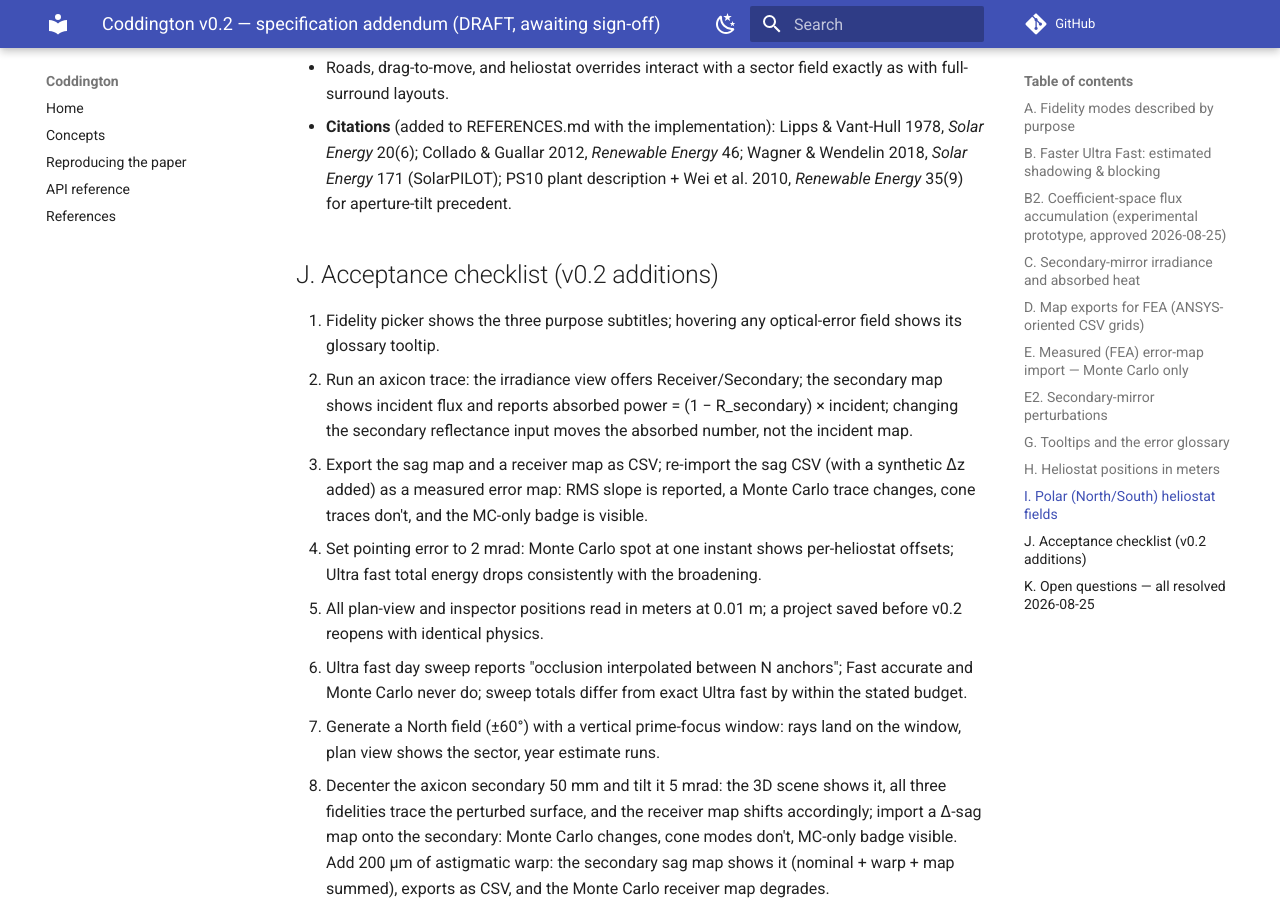
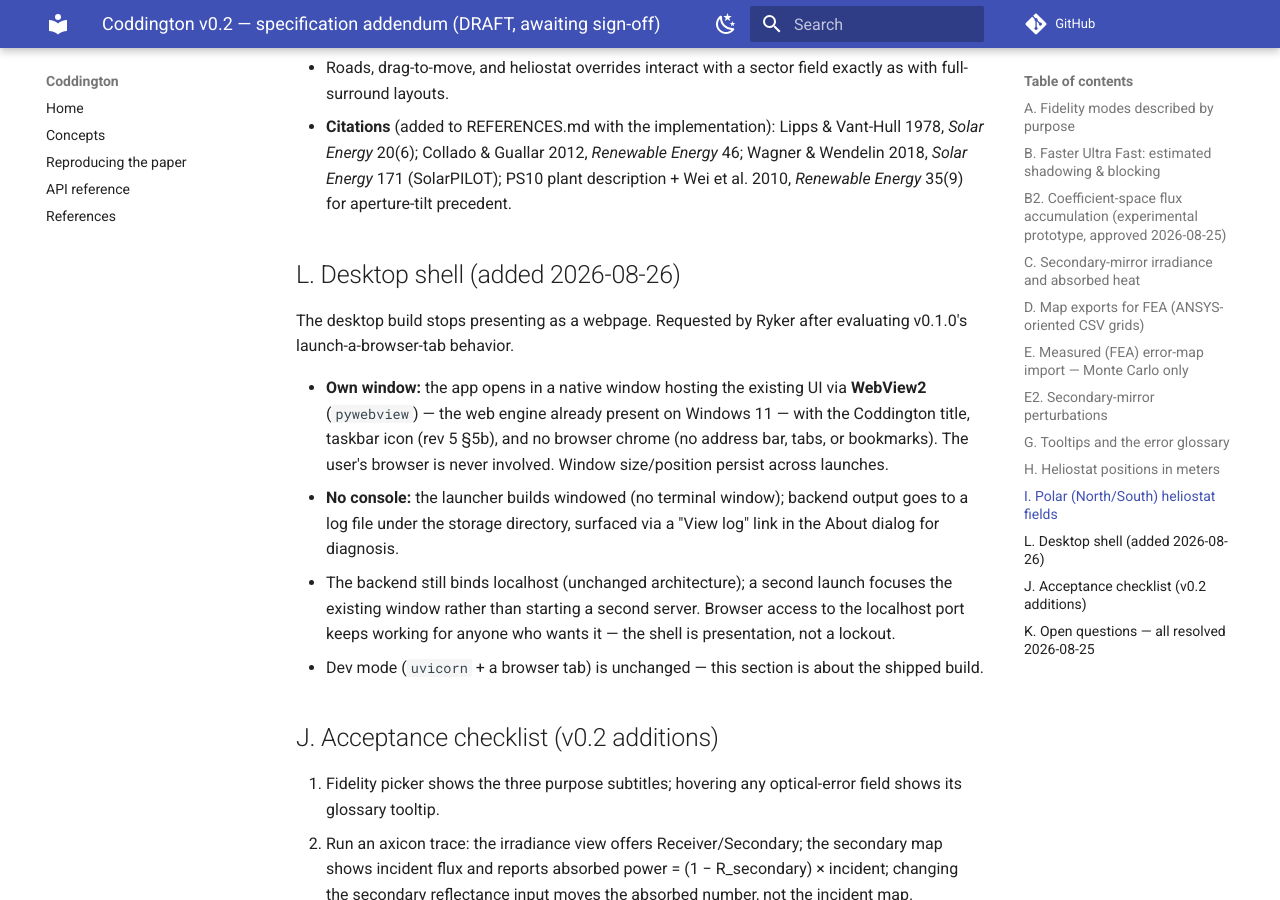
Before and after one commit to wilryk/coddington, an MkDocs documentation site: the page built from docs/ui-spec-v0.2.md, in a window 1280 px wide and 900 px high, scrolled down 6288 px. Built offline with MkDocs 1.6.1 and Material for MkDocs 9.7.7, drawn with Linux system fonts in a browser that asks for light colours; comment, search, counter and statistics services are not loaded.

Commit message:
An instrument deserves its own window
Spec L: the shipped desktop build opens in a native WebView2 window
(pywebview) -- own title, taskbar icon, no browser chrome, no
console; backend logs go to a file surfaced from the About dialog.
Requested by Ryker 2026-08-26; dev mode unchanged.

Co-Authored-By: Claude Fable 5 <noreply@anthropic.com>

```diff
--- a/docs/ui-spec-v0.2.md
+++ b/docs/ui-spec-v0.2.md
@@ -105,6 +105,15 @@ Research complete (2026-08-25). The literature's term is **polar field** (vs. *s
 - Roads, drag-to-move, and heliostat overrides interact with a sector field exactly as with full-surround layouts.
 - **Citations** (added to REFERENCES.md with the implementation): Lipps & Vant-Hull 1978, *Solar Energy* 20(6); Collado & Guallar 2012, *Renewable Energy* 46; Wagner & Wendelin 2018, *Solar Energy* 171 (SolarPILOT); PS10 plant description + Wei et al. 2010, *Renewable Energy* 35(9) for aperture-tilt precedent.
 
+## L. Desktop shell (added 2026-08-26)
+
+The desktop build stops presenting as a webpage. Requested by Ryker after evaluating v0.1.0's launch-a-browser-tab behavior.
+
+- **Own window:** the app opens in a native window hosting the existing UI via **WebView2** (`pywebview`) — the web engine already present on Windows 11 — with the Coddington title, taskbar icon (rev 5 §5b), and no browser chrome (no address bar, tabs, or bookmarks). The user's browser is never involved. Window size/position persist across launches.
+- **No console:** the launcher builds windowed (no terminal window); backend output goes to a log file under the storage directory, surfaced via a "View log" link in the About dialog for diagnosis.
+- The backend still binds localhost (unchanged architecture); a second launch focuses the existing window rather than starting a second server. Browser access to the localhost port keeps working for anyone who wants it — the shell is presentation, not a lockout.
+- Dev mode (`uvicorn` + a browser tab) is unchanged — this section is about the shipped build.
+
 ## J. Acceptance checklist (v0.2 additions)
 
 1. Fidelity picker shows the three purpose subtitles; hovering any optical-error field shows its glossary tooltip.
```
